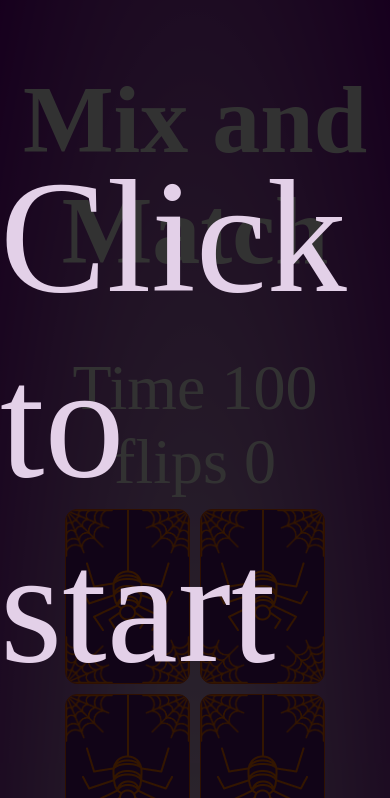
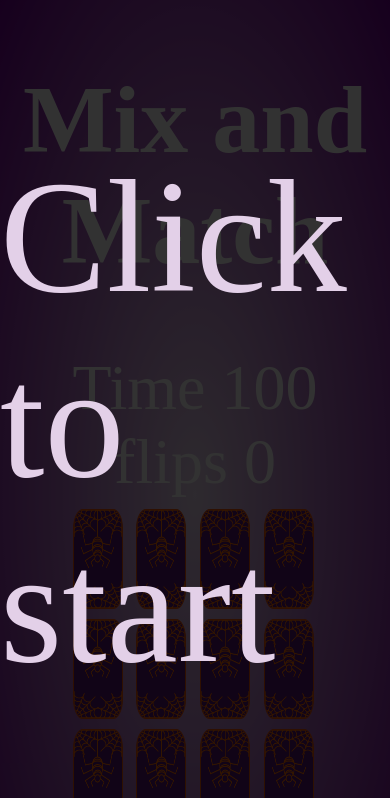
Before and after one commit to AlexNexton/Js_Game_practise, a plain HTML site: page index.html in a window 390 px wide. Shown: the top 798 px of the page. Drawn offline with Linux system fonts and the light colour scheme.

Commit message:
style: change media query for mobile view 4cards per col

```diff
--- a/assets/style.css
+++ b/assets/style.css
@@ -43,6 +43,7 @@ body{
     cursor: pointer;
     height: 175px;
     width: 125px;
+
 }
 
 .card-face{
@@ -86,12 +87,14 @@ body{
 .card-back{
     background-color: #571672;
     border-color: #e85307;
+    border-radius: 20%;
 }
 
 .card-front{
     background-color:#ac4ad6;
     border-color:#e85307 ;
     transform: rotateY(180deg);
+    border-radius: 20%;
 }
 .card-value {
   position: relative;
@@ -182,10 +185,52 @@ body{
 
     @media (max-width: 600px){
         .game-container{
-            grid-template-columns: repeat(2,auto);
+            grid-template-columns: repeat(4,auto);
         }
         .game-info-container{
             flex-direction: column;
             align-items: center;
         }
+        .card{
+    position: relative;
+    cursor: pointer;
+    height: 125px;
+    width: 75px;
     }
+    .cob-web{
+            position: absolute;
+            width: 37px;
+            height: 37px;
+            transition: width 100ms ease-in-out, height 100ms ease-in-out;
+        }
+        .spider{
+                align-self: flex-start;
+                height: 70%;
+                width: 70%;
+                transform: translateY(-10px);
+                transition: transform 100ms ease-in-out;
+            }
+    }
+
+     @media (max-width: 400px){
+        .game-container{
+            grid-template-columns: repeat(4,auto);
+        }
+        .game-info-container{
+            flex-direction: column;
+            align-items: center;
+        }
+        .card{
+            position: relative;
+            cursor: pointer;
+            height: 100px;
+            width: 50px;
+        }
+        .cob-web{
+            position: absolute;
+            width: 27px;
+            height: 27px;
+            transition: width 100ms ease-in-out, height 100ms ease-in-out;
+        }
+
+    }
```
Also changed, not shown: index.html (+2 -1 lines).
